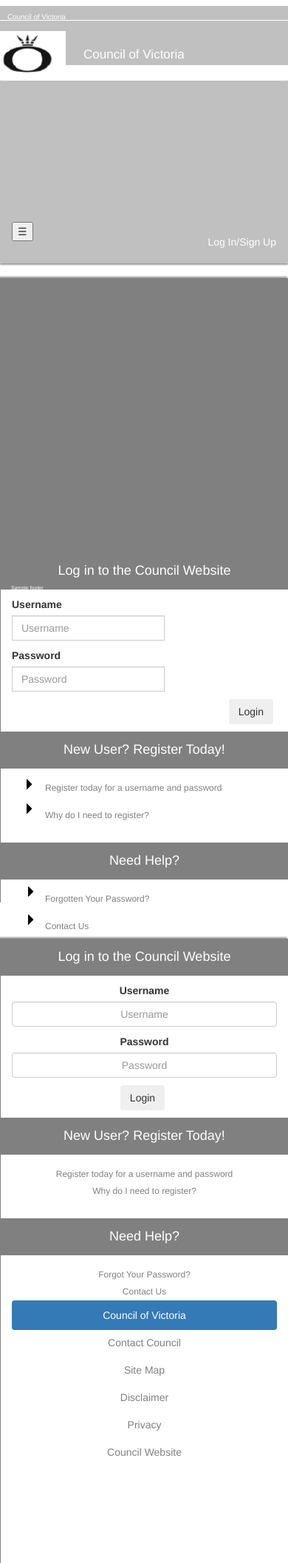
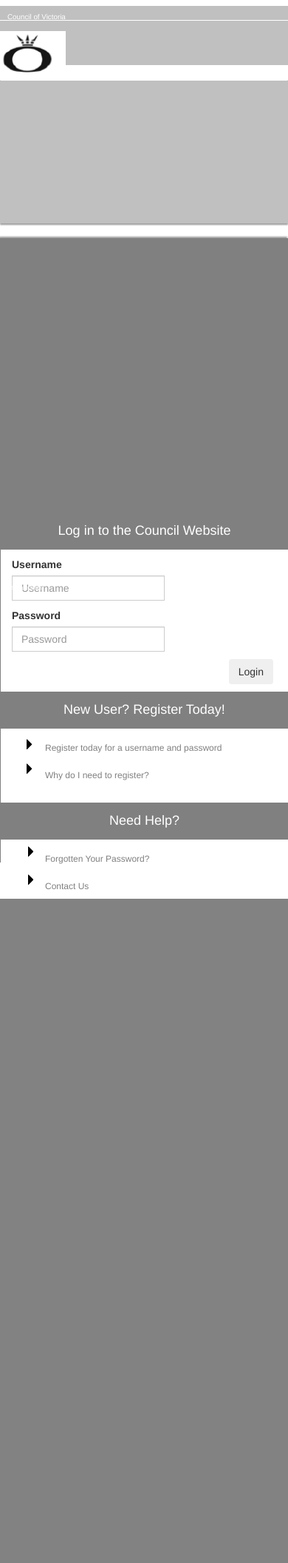
Before and after one commit to tylerpendleton/hengetech, a PHP site: page / in a window 390 px wide. Shown: the whole page at 74% size. After the commit the page ends 1215 px from the top, so only its background shows below. Run offline with PHP 8.4, Linux system fonts and the light colour scheme; some libraries are stand-ins or nearby versions.

Commit message:
added bootstrap 3

```diff
--- a/home.html
+++ b/home.html
@@ -2,7 +2,7 @@
 <html>
   <head>
     <meta charset = "UTF-8">
-    <link rel = "stylesheet" href = "https://maxcdn.bootstrapcdn.com/bootstrap/4.0.0-alpha/css/bootstrap.min.css">
+    <link rel = "stylesheet" href = "https://maxcdn.bootstrapcdn.com/bootstrap/3.3.6/css/bootstrap.min.css">
     <link rel = "stylesheet" href = "stylesheet.css">
     <script src="https://code.jquery.com/jquery-2.1.4.min.js"></script>
     <script src="https://maxcdn.bootstrapcdn.com/bootstrap/3.3.6/js/bootstrap.min.js"></script>
--- a/stylesheet.css
+++ b/stylesheet.css
@@ -121,4 +121,17 @@
   .small-bottom-nav a:hover {
     color: silver; }
 
+@media only screen and (max-width: 767px) {
+  .hidden-xs-down {
+    display: none; } }
+@media only screen and (min-width: 992px) {
+  .hidden-sm-down {
+    display: none; } }
+@media only screen and (max-width: 991px) {
+  .hidden-sm-up {
+    display: none; } }
+@media only screen and (max-width: 1199px) {
+  .hidden-md-up {
+    display: none; } }
+
 /*# sourceMappingURL=stylesheet.css.map */
--- a/stylesheet.scss
+++ b/stylesheet.scss
@@ -163,11 +163,27 @@
     }
   }
 }
-// .dropdown-menu {
-//   a {
-//     color: gray;
-//     &:hover {
-//       color: silver;
-//     }
-//   }
-// }
+
+@media only screen and (max-width: 767px) {
+  .hidden-xs-down {
+    display: none;
+  }
+}
+
+@media only screen and (min-width: 992px) {
+  .hidden-sm-down {
+    display: none;
+  }
+}
+
+@media only screen and (max-width: 991px) {
+  .hidden-sm-up {
+    display: none;
+  }
+}
+
+@media only screen and (max-width: 1199px) {
+  .hidden-md-up {
+    display: none;
+  }
+}
```
Also changed, not shown: 3 other files.
